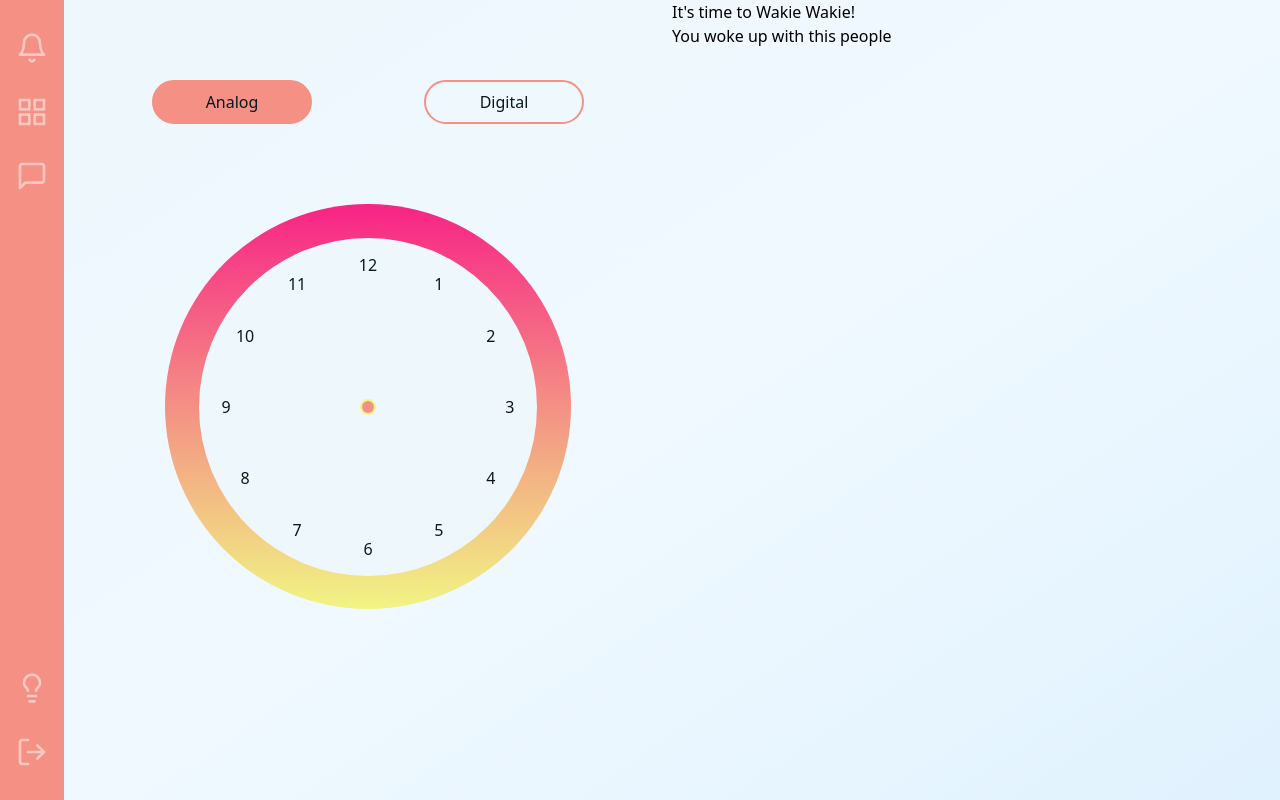
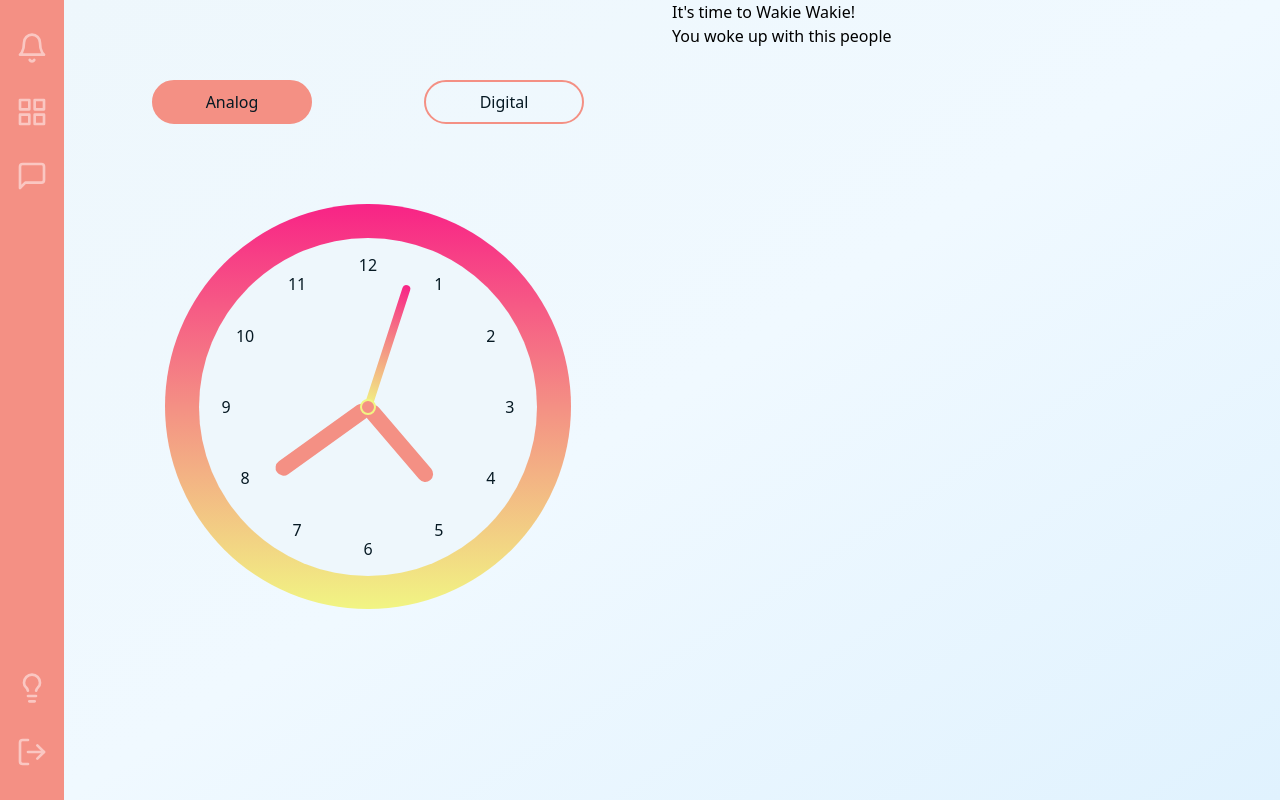
Before and after one commit to LaplaceXD/WakieWakie, a React (Vite) app in the folder client/: page / in a window 1280 px wide. Built offline with nearby package versions, Linux system fonts and the light colour scheme.

Commit message:
feat(home)-sherly: removed analogHand file

```diff
--- a/client/src/components/analog-clock.tsx
+++ b/client/src/components/analog-clock.tsx
@@ -1,5 +1,3 @@
-import AnalogHand from "@/components/analog-hand";
-
 function AnalogClock({ seconds, minutes, hours }) {
   const numbers = Array.from({ length: 12 }, (_, index) => index + 1);
 
@@ -35,9 +33,9 @@ function AnalogClock({ seconds, minutes, hours }) {
           id="analog-center"
           className="bg-peach-200 absolute z-40 aspect-square w-4 rounded-full border-2 border-yellow-200"
         ></div>
-        <AnalogHand rotation={seconds} w={2} h={32} z="z-30" color="gradient-to-t" />
-        <AnalogHand rotation={minutes} w={4} h={28} z="" color="peach-200" />
-        <AnalogHand rotation={hours} w={4} h={24} z="" color="peach-200" />
+        <div className="z-30 absolute w-2 h-32 bg-gradient-to-t bottom-1/2 origin-bottom rounded-full" style={{ transform: `rotate(${seconds}deg)` }}></div>
+        <div className="absolute w-4 h-28 bg-peach-200 bottom-1/2 origin-bottom rounded-full" style={{ transform: `rotate(${minutes}deg)` }}></div>
+        <div className="absolute w-4 h-24 bg-peach-200 bottom-1/2 origin-bottom rounded-full" style={{ transform: `rotate(${hours}deg)` }}></div>
       </div>
     </div>
   );
--- a/client/src/components/analog-hand.tsx
+++ /dev/null
@@ -1,7 +0,0 @@
-function AnalogHand({ rotation, w, h, z, color }) {
-    return (
-        <div className={`absolute w-${w} h-${h} bg-${color} ${z} bottom-1/2 origin-bottom rounded-full`} style={{ transform: `rotate(${rotation}deg)` }}></div>
-    );
-};
-
-export default AnalogHand;
```
